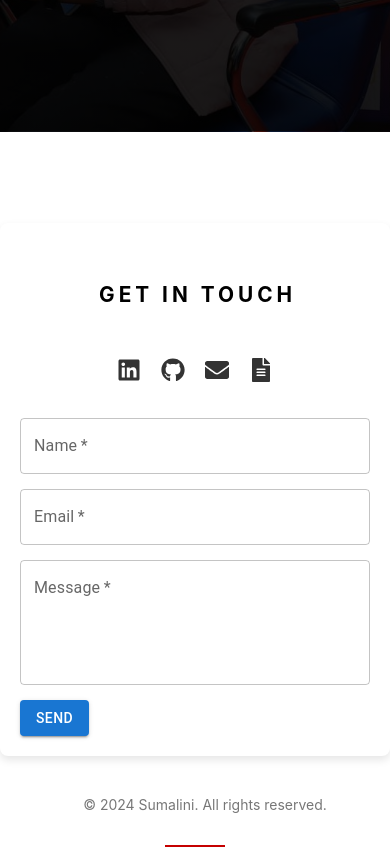
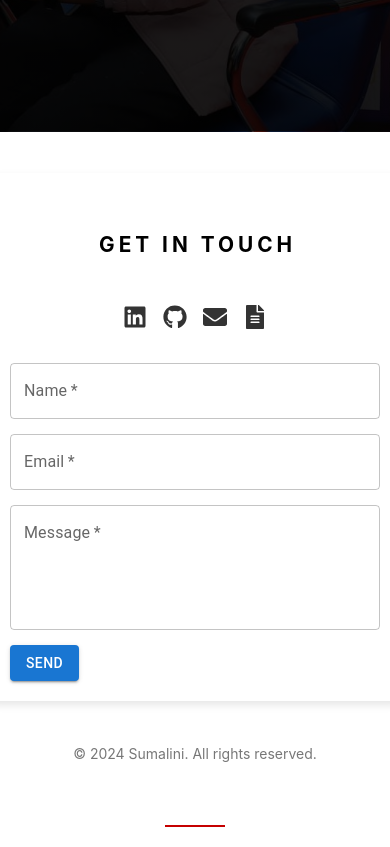
Before and after one commit to Sumalini13/Sumalini-Portflio, a React (Create React App) app: page / in a window 390 px wide. Shown: the part 5780-6627 px from the top of the page. Built offline with nearby package versions, Linux system fonts and the light colour scheme.

Commit message:
Update Contact.css

```diff
--- a/src/components/Contact.css
+++ b/src/components/Contact.css
@@ -14,9 +14,8 @@
   display: flex;
   flex-direction: row; /* Align icons horizontally */
   align-items: center;
-    padding: 3px;
-    justify-content: space-around;
-    flex: 1;
+  padding: 0; /* Remove padding */
+  justify-content: center; /* Center icons horizontally */
   margin-bottom: 20px; /* Space below the icons */
 }
 
@@ -43,7 +42,7 @@
 }
 
 /* Form title styling */
-  .contact-form h2 {
+.contact-form h1 {
   text-align: center;
   margin-bottom: 20px;
 }
@@ -53,12 +52,8 @@
   margin-bottom: 15px;
 }
 
-  .field .MuiTextField-root {
-    width: 100%;
-  }
-
-  /* Button container styling */
-  .button-container {
+/* Button styling */
+.Button-container {
   display: flex;
   justify-content: center; /* Center the button */
 }
@@ -67,33 +62,29 @@
 .footer {
   text-align: center;
   width: 100%;
-    margin-top: 40%;
+  margin-top: 20px; /* Adjusted for better spacing */
   font-size: 14px;
   color: #777;
-    position: absolute;
-    /* bottom: 0; */
-    left: 0;
+  position: relative; /* Ensure footer is positioned relative to the container */
   padding: 10px;
 }
 
 /* Responsive Styles */
 @media (max-width: 768px) {
   .contact-container {
-      flex-direction: column; /* Stack items vertically on smaller screens */
-      align-items: center; /* Center items horizontally */
-      padding: 20px;
+    padding: 10px;
   }
-    .footer p{
-      margin-top: 125%;
+
+  .footer {
+    margin-top: 20px; /* Adjusted margin-top for smaller screens */
   }
 
   .social-icons1 {
     flex-direction: row; /* Ensure icons are aligned horizontally */
     justify-content: center; /* Center icons horizontally */
-      padding: 0; /* Remove padding on smaller screens */
   }
 
   .social-icon1 {
-      margin: 10px; /* Ensure consistent spacing */
+    margin: 8px; /* Ensure consistent spacing */
   }
 }
```
Lines whose indentation alone changed are shown as unchanged.
